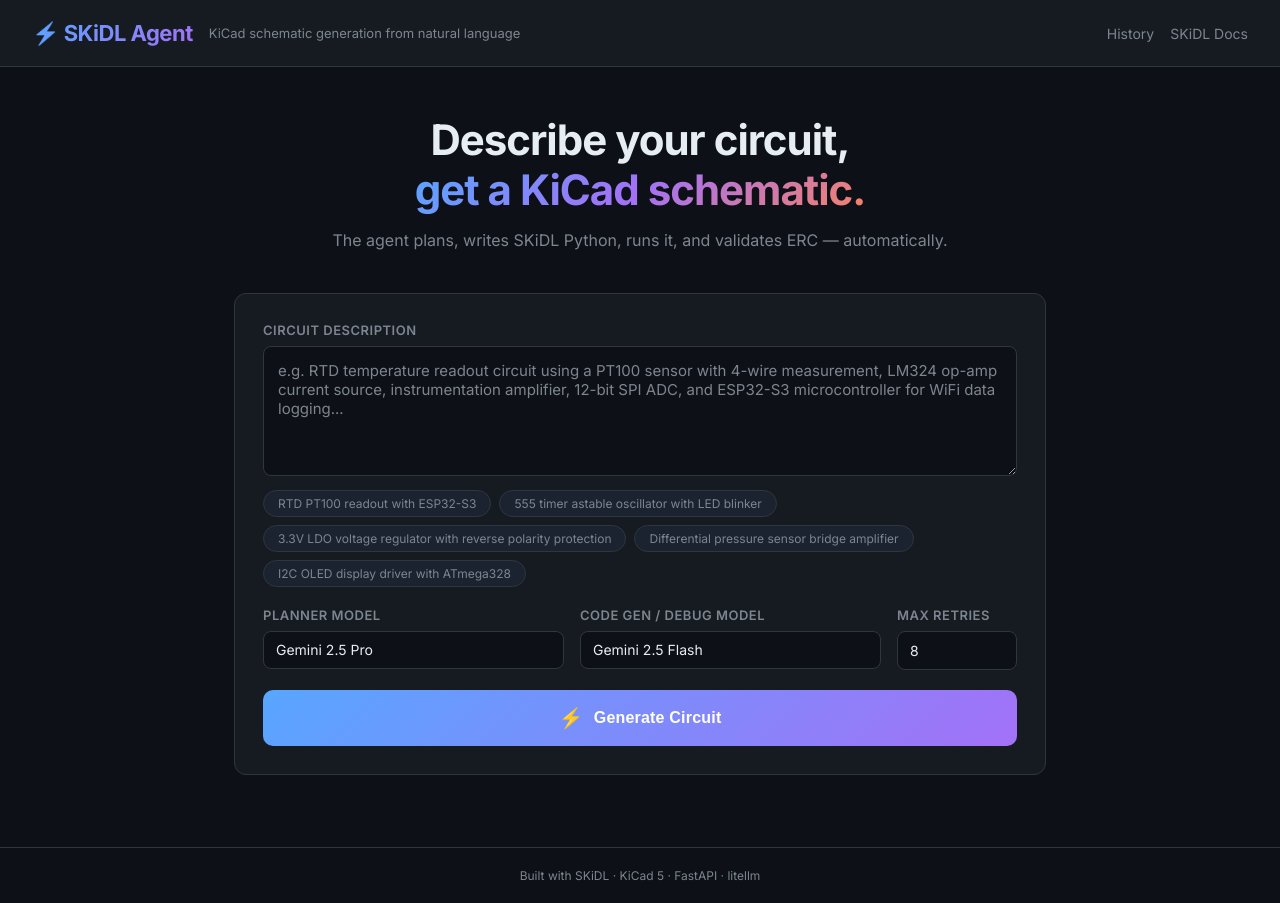
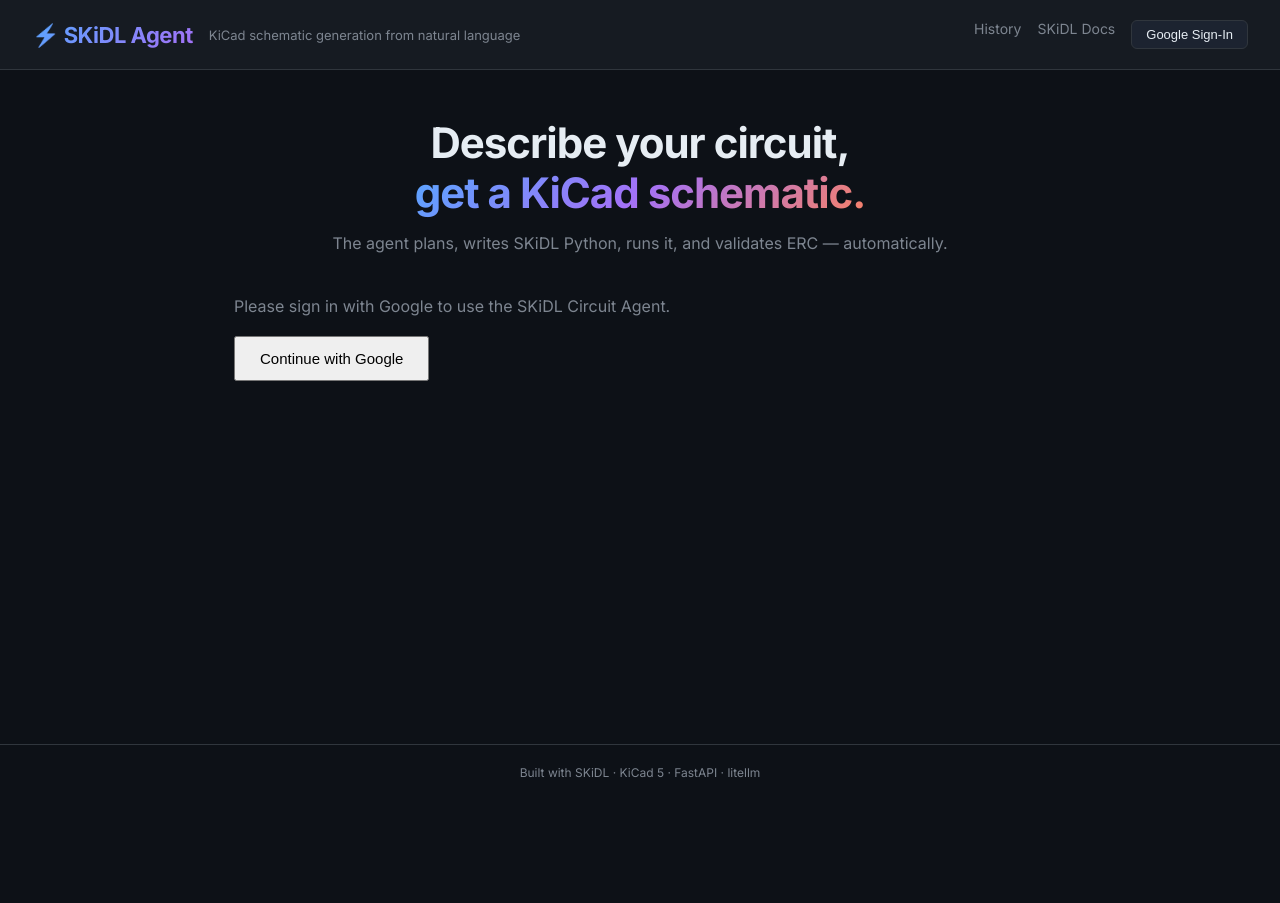
Before and after one commit to Hokkyokuse1/pcbagent, a FastAPI app: page / in a window 1280 px wide. After the commit the page ends 778 px from the top, so only its background shows below. Run offline with FastAPI, Linux system fonts and the light colour scheme; some libraries are stand-ins or nearby versions.

Commit message:
Integrate Google Authentication with Firebase Auth

```diff
--- a/agent/requirements.txt
+++ b/agent/requirements.txt
@@ -8,3 +8,4 @@ rich>=13.0.0
 skidl>=2.0.0
 pyyaml>=6.0
 pydantic>=2.0.0
+firebase-admin>=6.4.0
--- a/agent/web/app.py
+++ b/agent/web/app.py
@@ -18,6 +18,32 @@ from fastapi.templating import Jinja2Templates
 from main import load_config, run_pipeline, _slugify
 from core import get_session_usage, reset_session_usage
 from pydantic import BaseModel
+import firebase_admin
+from firebase_admin import auth as firebase_auth, credentials
+from fastapi import Header, HTTPException, Depends
+
+# Initialize Firebase Admin
+try:
+    firebase_admin.get_app()
+except ValueError:
+    # On Cloud Run, it will automatically use the ambient service account
+    firebase_admin.initialize_app()
+
+async def get_current_user(x_authorization: str = Header(None)):
+    if not x_authorization:
+        # For simple web requests, check query param or other means if needed
+        # But for this demo, we expect the X-Authorization header
+        raise HTTPException(status_code=401, detail="Authentication required")
+
+    if not x_authorization.startswith("Bearer "):
+        raise HTTPException(status_code=401, detail="Invalid token format")
+
+    token = x_authorization.split("Bearer ")[1]
+    try:
+        decoded_token = firebase_auth.verify_id_token(token)
+        return decoded_token
+    except Exception as e:
+        raise HTTPException(status_code=401, detail=f"Token verification failed: {str(e)}")
 
 app = FastAPI(title="SKiDL Circuit Agent")
 
@@ -60,9 +86,11 @@ async def generate(
     planner_model: str = Form("gemini/gemini-2.5-pro"),
     codegen_model: str = Form("gemini/gemini-2.5-flash"),
     max_retries: int = Form(8),
+    user: dict = Depends(get_current_user),
 ):
     """Start a circuit generation run and stream progress via SSE."""
-    run_id = datetime.now().strftime("%Y%m%d_%H%M%S_") + _slugify(description[:30])
+    safe_uid = _slugify(user['uid'])
+    run_id = f"{datetime.now().strftime('%Y%m%d_%H%M%S')}_{safe_uid}_{_slugify(description[:20])}"
 
     config = load_config()
     config["models"]["planner"] = planner_model
@@ -119,14 +147,14 @@ async def generate(
 
 
 @app.post("/api/v1/generate", response_model=GenerateResponse)
-async def api_generate(req: GenerateRequest):
+async def api_generate(req: GenerateRequest, user: dict = Depends(get_current_user)):
     """
     Programmatic API endpoint to generate a circuit.
     This is a blocking call that returns the final result as JSON.
     """
     # Create a unique run ID based on user and timestamp
     timestamp = datetime.now().strftime("%Y%m%d_%H%M%S")
-    safe_uid = _slugify(req.user_id)
+    safe_uid = _slugify(user['uid'])
     run_id = f"{timestamp}_{safe_uid}_{_slugify(req.description[:20])}"
 
     config = load_config()
--- a/agent/web/templates/index.html
+++ b/agent/web/templates/index.html
@@ -60,6 +60,35 @@
     header nav { margin-left: auto; display: flex; gap: 16px; }
     header nav a { color: var(--muted); text-decoration: none; font-size: 14px; transition: color .2s; }
     header nav a:hover { color: var(--text); }
+    header .auth-btn {
+      background: var(--surface2);
+      border: 1px solid var(--border);
+      color: var(--text);
+      padding: 6px 14px;
+      border-radius: 6px;
+      font-size: 13px;
+      cursor: pointer;
+      display: flex;
+      align-items: center;
+      gap: 6px;
+    }
+    header .user-info {
+        display: none;
+        align-items: center;
+        gap: 12px;
+    }
+    header .user-info.visible { display: flex; }
+    header .user-name { font-size: 13px; color: var(--muted); }
+    header .login-prompt {
+        padding: 40px;
+        text-align: center;
+        background: var(--surface);
+        border: 1px solid var(--border);
+        border-radius: var(--radius);
+        margin-bottom: 24px;
+    }
+    .logged-in-only { display: none; }
+    .logged-in-only.visible { display: block; }
 
     /* ── Main ── */
     main {
@@ -227,6 +256,13 @@
     <nav>
       <a href="/runs" id="history-link">History</a>
       <a href="https://github.com/devbisme/skidl" target="_blank">SKiDL Docs</a>
+      <div id="auth-container">
+          <button id="login-btn" class="auth-btn">Google Sign-In</button>
+          <div id="user-info" class="user-info">
+              <span id="user-display-name" class="user-name"></span>
+              <button id="logout-btn" class="auth-btn">Logout</button>
+          </div>
+      </div>
     </nav>
   </header>
 
@@ -236,7 +272,15 @@
       <p>The agent plans, writes SKiDL Python, runs it, and validates ERC — automatically.</p>
     </div>
 
-    <form id="gen-form">
+    <div id="login-required" class="login-prompt">
+        <p style="margin-bottom: 20px; color: var(--muted);">Please sign in with Google to use the SKiDL Circuit Agent.</p>
+        <button onclick="login()" class="auth-btn" style="margin: 0 auto; padding: 12px 24px; font-size: 15px;">
+            Continue with Google
+        </button>
+    </div>
+
+    <div id="auth-guarded-content" class="logged-in-only">
+        <form id="gen-form">
       <div class="card">
         <label for="description">Circuit Description</label>
         <textarea
@@ -294,11 +338,59 @@
         <div class="log-box" id="log-box"></div>
       </div>
     </div>
+    </div>
   </main>
 
   <footer>Built with SKiDL · KiCad 5 · FastAPI · litellm</footer>
 
+  <!-- Firebase App (the core Firebase SDK) -->
+  <script src="https://www.gstatic.com/firebasejs/10.7.1/firebase-app-compat.js"></script>
+  <!-- Add Firebase products that you want to use -->
+  <script src="https://www.gstatic.com/firebasejs/10.7.1/firebase-auth-compat.js"></script>
+
   <script>
+    // Firebase Configuration - Users should ideally set this via environment or a static config
+    // For the tech interview demo, we assume the pcbagent project settings
+    const firebaseConfig = {
+      projectId: "pcbagent",
+      authDomain: "pcbagent.firebaseapp.com",
+    };
+    firebase.initializeApp(firebaseConfig);
+
+    const auth = firebase.auth();
+    const provider = new firebase.auth.GoogleAuthProvider();
+
+    let currentUser = null;
+
+    function login() {
+        auth.signInWithPopup(provider);
+    }
+
+    document.getElementById('login-btn').onclick = login;
+    document.getElementById('logout-btn').onclick = () => auth.signOut();
+
+    auth.onAuthStateChanged(user => {
+        currentUser = user;
+        const loginBtn = document.getElementById('login-btn');
+        const userInfo = document.getElementById('user-info');
+        const userDisplay = document.getElementById('user-display-name');
+        const loginPrompt = document.getElementById('login-required');
+        const guardedContent = document.getElementById('auth-guarded-content');
+
+        if (user) {
+            loginBtn.style.display = 'none';
+            userInfo.classList.add('visible');
+            userDisplay.textContent = user.displayName || user.email;
+            loginPrompt.style.display = 'none';
+            guardedContent.classList.add('visible');
+        } else {
+            loginBtn.style.display = 'flex';
+            userInfo.classList.remove('visible');
+            loginPrompt.style.display = 'block';
+            guardedContent.classList.remove('visible');
+        }
+    });
+
     function setExample(el) {
       document.getElementById('description').value = el.textContent.trim();
     }
@@ -321,12 +413,30 @@
       e.preventDefault();
       const data = new FormData(form);
 
+      if (!currentUser) {
+          alert("Please sign in first");
+          return;
+      }
+
       btn.disabled = true;
       btn.innerHTML = '<span class="btn-icon pulsing">⏳</span> Generating...';
       progressSection.classList.add('visible');
       logBox.innerHTML = '';
 
-      const response = await fetch('/generate', { method: 'POST', body: data });
+      const idToken = await currentUser.getIdToken();
+
+      // Pass ID token in the URL or as a header. SSE (StreamingResponse) is
+      // tricky with headers in standard EventSource, so we pass it as a param.
+      const params = new URLSearchParams(data);
+      params.append('id_token', idToken);
+
+      const response = await fetch('/generate', {
+          method: 'POST',
+          headers: {
+              'X-Authorization': 'Bearer ' + idToken
+          },
+          body: data
+      });
       const reader = response.body.getReader();
       const decoder = new TextDecoder();
 
```
Also changed, not shown: README.md.
